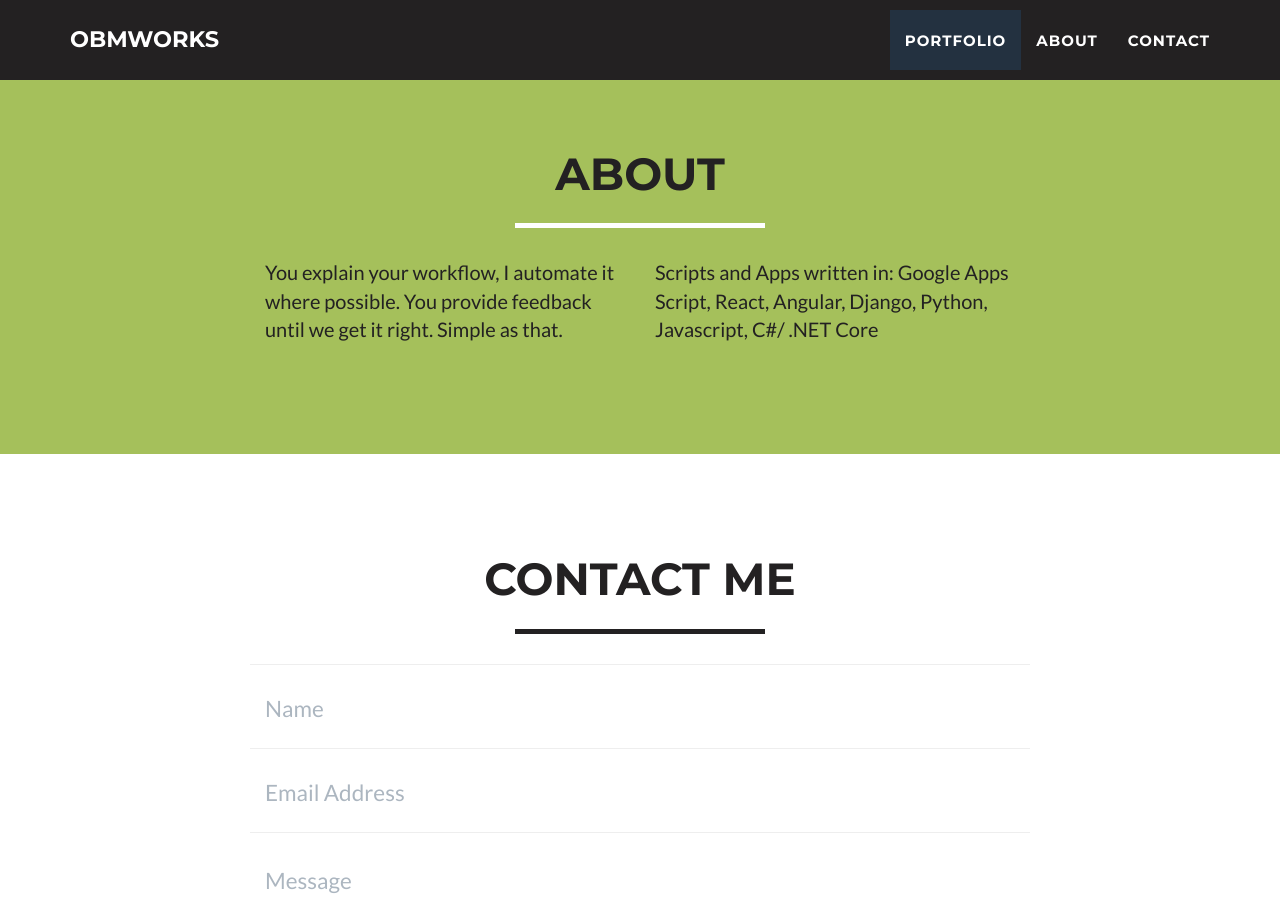
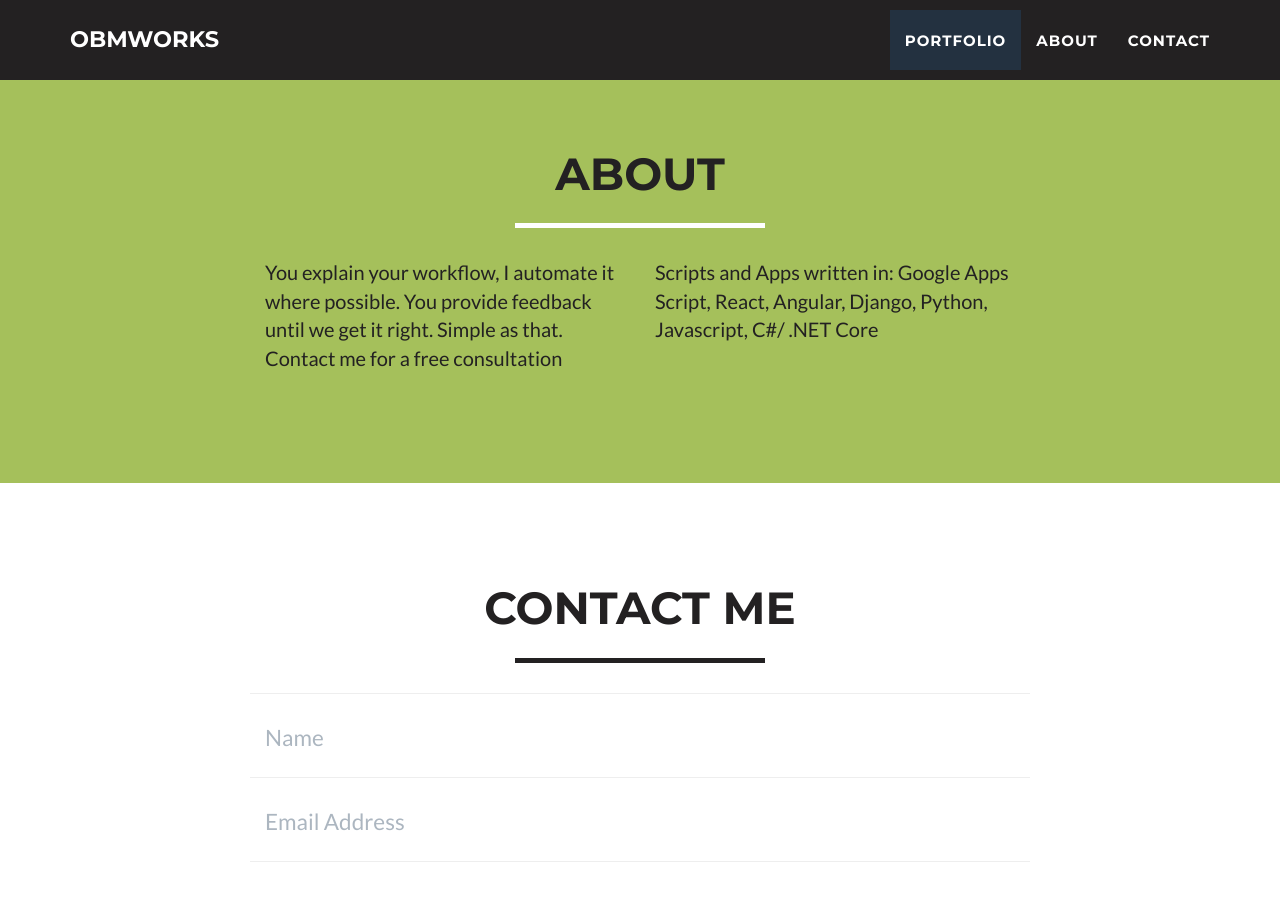
Before and after one commit to B12Howard/Bizpage.github.io, a Jekyll site: the page built from index.html, in a window 1280 px wide and 900 px high, scrolled down 1610 px. Built offline with Jekyll 4.4.1, drawn with Linux system fonts in a browser that asks for light colours.

Commit message:
change about

```diff
--- a/_includes/about.html
+++ b/_includes/about.html
@@ -9,7 +9,7 @@
             </div>
             <div class="row">
                 <div class="col-lg-4 col-lg-offset-2">
-                    <p>You explain your workflow, I automate it where possible. You provide feedback until we get it right. Simple as that.</p>
+                    <p>You explain your workflow, I automate it where possible. You provide feedback until we get it right. Simple as that. Contact me for a free consultation</p>
                 </div>
                 <div class="col-lg-4">
                     <p>Scripts and Apps written in: Google Apps Script, React, Angular, Django, Python, Javascript, C#/ .NET Core</p>
```
